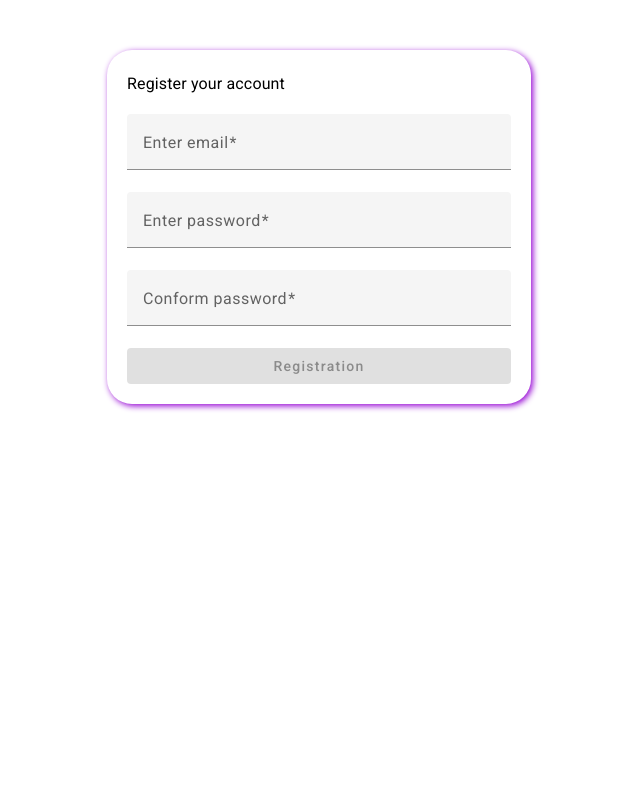
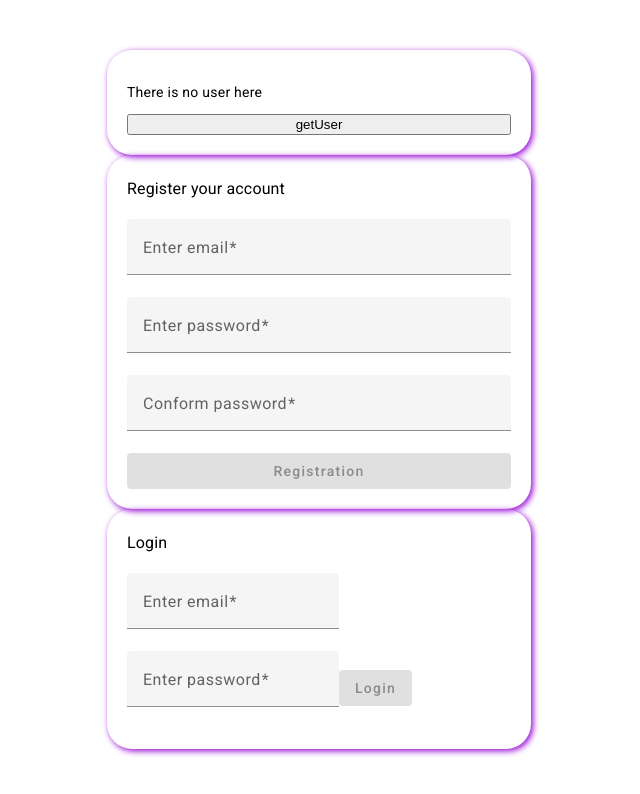
Before and after one commit to Arimekilu/serviceCRMMin, an Angular app: page / in a window 1280 px wide. Shown: the top 794 px of the page, without its empty margins (321-961 px from the left). Built offline with nearby package versions, Linux system fonts and the light colour scheme; no server answers.

Commit message:
Чет поковырялся, а выхлопа нет

```diff
--- a/src/app/app.component.html
+++ b/src/app/app.component.html
@@ -1,5 +1,6 @@
 <nav></nav>
 <app-registration-error ></app-registration-error>
-
+<app-user-info></app-user-info>
 
 <app-registration-page></app-registration-page>
+<app-login-page></app-login-page>
--- a/src/app/app.module.ts
+++ b/src/app/app.module.ts
@@ -11,13 +11,15 @@ import {FBService} from "./services/fb.service";
 import {MatButtonModule} from "@angular/material/button";
 import {ReactiveFormsModule} from "@angular/forms";
 import { RegistrationErrorComponent } from './components/errors/registration-error/registration-error.component';
+import { UserInfoComponent } from './components/user-info/user-info.component';
 
 @NgModule({
   declarations: [
     AppComponent,
     LoginPageComponent,
     RegistrationPageComponent,
-    RegistrationErrorComponent
+    RegistrationErrorComponent,
+    UserInfoComponent
   ],
   imports: [
     BrowserModule,
--- a/src/app/components/login-page/login-page.component.html
+++ b/src/app/components/login-page/login-page.component.html
@@ -15,7 +15,7 @@
     <button mat-raised-button
             (click)="submit($event)"
             [disabled]="loginForm.invalid"
-    >Registration</button>
+    >Login</button>
 
 
   </form>
--- /dev/null
+++ b/src/app/components/user-info/user-info.component.html
@@ -0,0 +1,5 @@
+<div class="container">
+  <p>{{user}}</p>
+  <p>There is no user here</p>
+  <button (click)="getUser()">getUser</button>
+</div>
--- /dev/null
+++ b/src/app/components/user-info/user-info.component.ts
@@ -0,0 +1,29 @@
+import {Component, OnInit} from '@angular/core';
+import firebase from "firebase/compat";
+
+import {FBService} from "../../services/fb.service";
+import User = firebase.User;
+
+@Component({
+  selector: 'app-user-info',
+  templateUrl: './user-info.component.html',
+  styleUrls: ['./user-info.component.scss']
+})
+export class UserInfoComponent implements OnInit {
+
+  user?: string | null
+  getUser(){
+    this.user = this.fbService.getUser()
+    this.fbService.onAuthStateChang()
+  }
+
+  constructor(private fbService: FBService) {
+  }
+
+  ngOnInit(): void {
+    this.getUser()
+
+  }
+
+
+}
--- a/src/app/services/fb.service.ts
+++ b/src/app/services/fb.service.ts
@@ -3,7 +3,9 @@ import {FBConfig} from "../Interfaces/FBInterfaces";
 import {initializeApp} from "firebase/app";
 import {createUserWithEmailAndPassword, getAuth, onAuthStateChanged, signInWithEmailAndPassword} from "firebase/auth"
 import {regError} from "../Interfaces/errorInterfaces";
-import {RegistrationErrorComponent} from "../components/errors/registration-error/registration-error.component";
+import {Observable, of} from "rxjs";
+import firebase from "firebase/compat";
+import User = firebase.User;
 
 
 @Injectable()
@@ -12,7 +14,11 @@ export class FBService {
   private readonly firebaseConfig: FBConfig;
   private app
   private auth
+  user?: Observable<User | null >
 
+  getUser() {
+    return this.auth.currentUser?.email
+  }
 
   createUserWithEmailAndPass(email: string, password: string) {
     createUserWithEmailAndPassword(this.auth, email, password)
@@ -32,7 +38,7 @@ export class FBService {
       }
       const appRoot = document.querySelector('.root')
       console.log(appRoot)
-      appRoot?.insertAdjacentHTML('beforeend','<app-registration-error [error]=this.myError></app-registration-error>')
+      appRoot?.insertAdjacentHTML('beforeend', '<app-registration-error [error]=this.myError></app-registration-error>')
 //todo Добавить вызов модалки с компонентом ошибки
     });
 
@@ -44,7 +50,7 @@ export class FBService {
         // Signed in
 
         const user = userCredential.user;
-        // ...
+
       })
       .catch((error) => {
 
@@ -54,13 +60,13 @@ export class FBService {
       })
   }
 
-  private onAuthStateChang() {
+  public onAuthStateChang() {
     onAuthStateChanged(this.auth, (user) => {
       if (user) {
         // User is signed in, see docs for a list of available properties
         // https://firebase.google.com/docs/reference/js/auth.user
         const uid = user.uid;
-        // ...
+        console.log(user.uid)
       } else {
         // User is signed out
         // ...
```
Also changed, not shown: src/app/components/user-info/user-info.component.scss (added).
